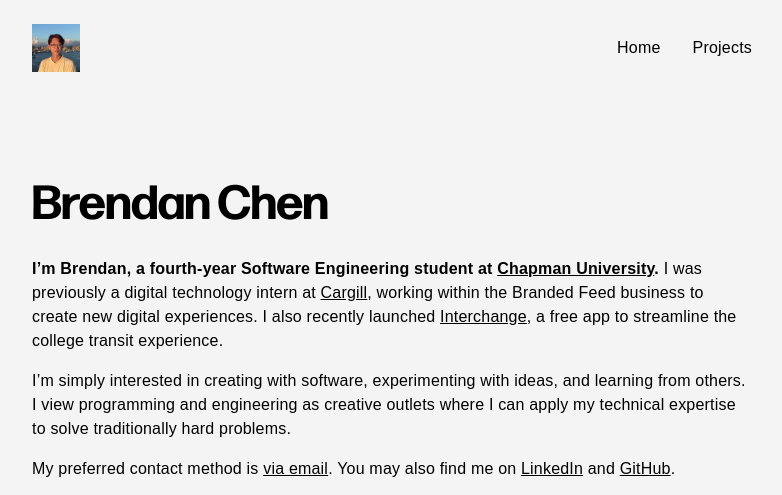
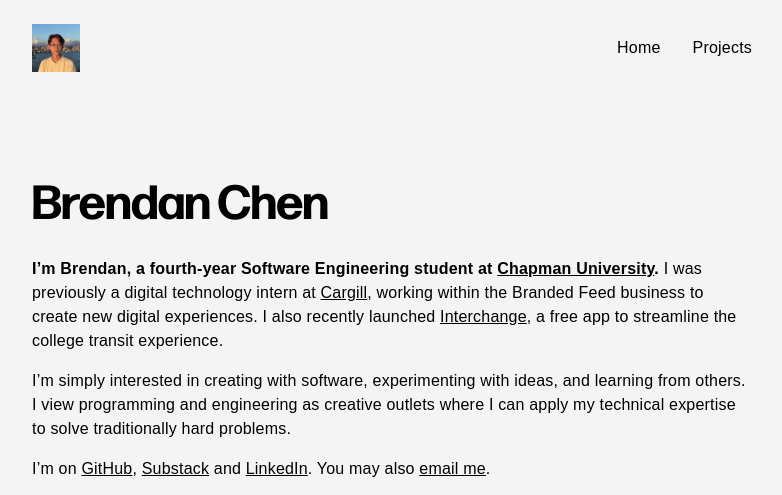
Before and after one commit to brendan-ch/brendan-ch.github.io, a Jekyll site: the page built from index.md, in a window 1280 px wide. Shown: the top 495 px of the page, without its empty margins (248-1030 px from the left). Built offline with Jekyll 4.4.1, drawn with Linux system fonts in a browser that asks for light colours; some web fonts are replaced.

Commit message:
Link to Substack

```diff
--- a/_layouts/default.html
+++ b/_layouts/default.html
@@ -27,6 +27,7 @@
     </main>
     <footer>
         copyright 2025 Brendan Chen |
+        <a target="_blank" href="https://bchendev.substack.com">Substack</a> |
         <a target="_blank" href="https://github.com/brendan-ch">GitHub</a> |
         <a target="_blank" href="https://linkedin.com/in/brendan-ch">LinkedIn</a> | e: me [at] bchen.dev
     </footer>
--- a/index.md
+++ b/index.md
@@ -10,7 +10,7 @@ isIndexPage: 1
 
 I'm simply interested in creating with software, experimenting with ideas, and learning from others. I view programming and engineering as creative outlets where I can apply my technical expertise to solve traditionally hard problems.
 
-My preferred contact method is [via email](mailto:me@bchen.dev). You may also find me on [LinkedIn](https://linkedin.com/in/brendan-ch) and [GitHub](https://github.com/brendan-ch).
+I'm on [GitHub](https://github.com/brendan-ch), [Substack](https://bchendev.substack.com) and [LinkedIn](https://linkedin.com/in/brendan-ch). You may also [email me](mailto:me@bchen.dev).
 
 <div class="horizontal-wrapper">
     <a class="primary-action" href="/projects">View projects</a>
```
